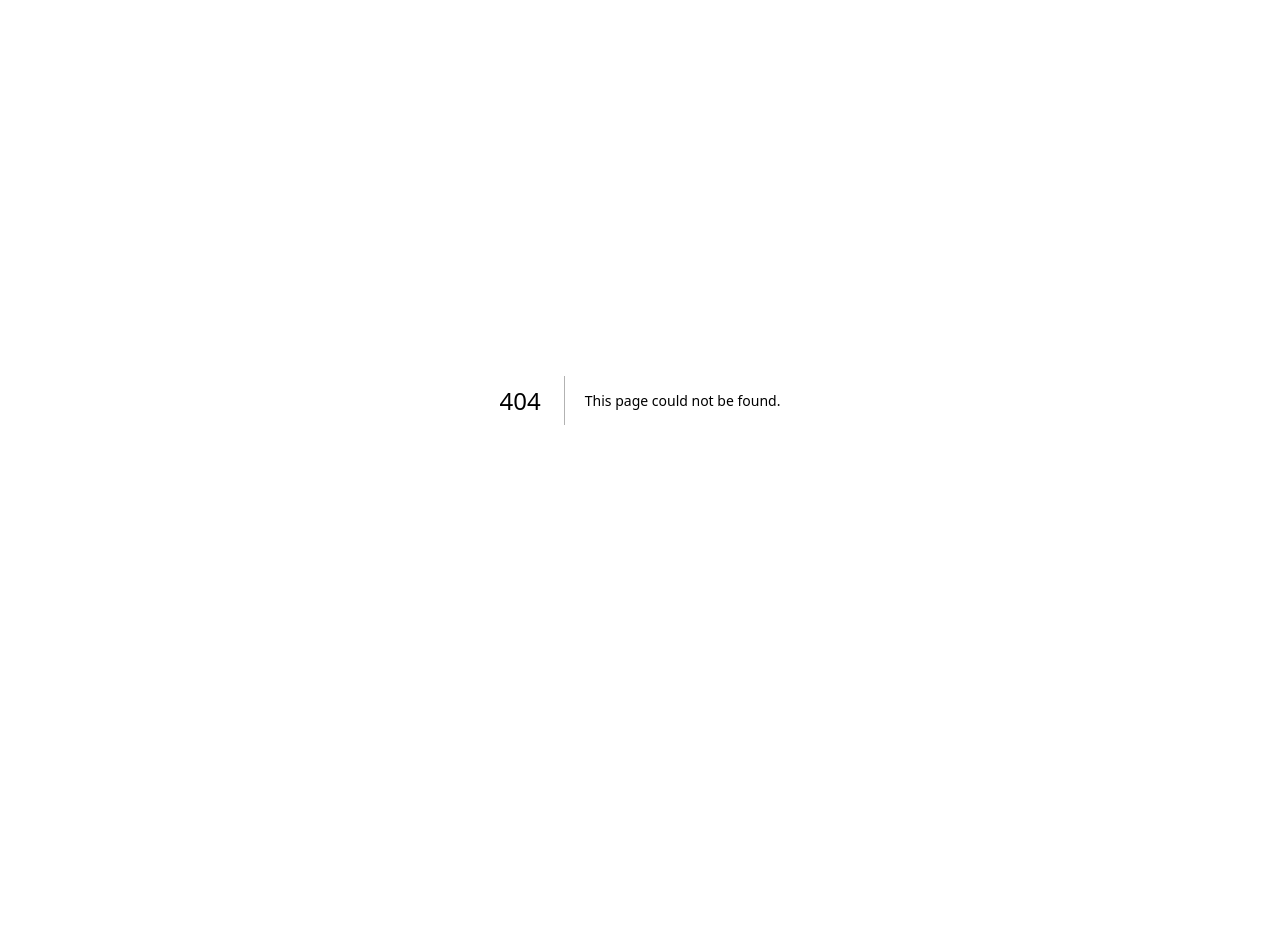
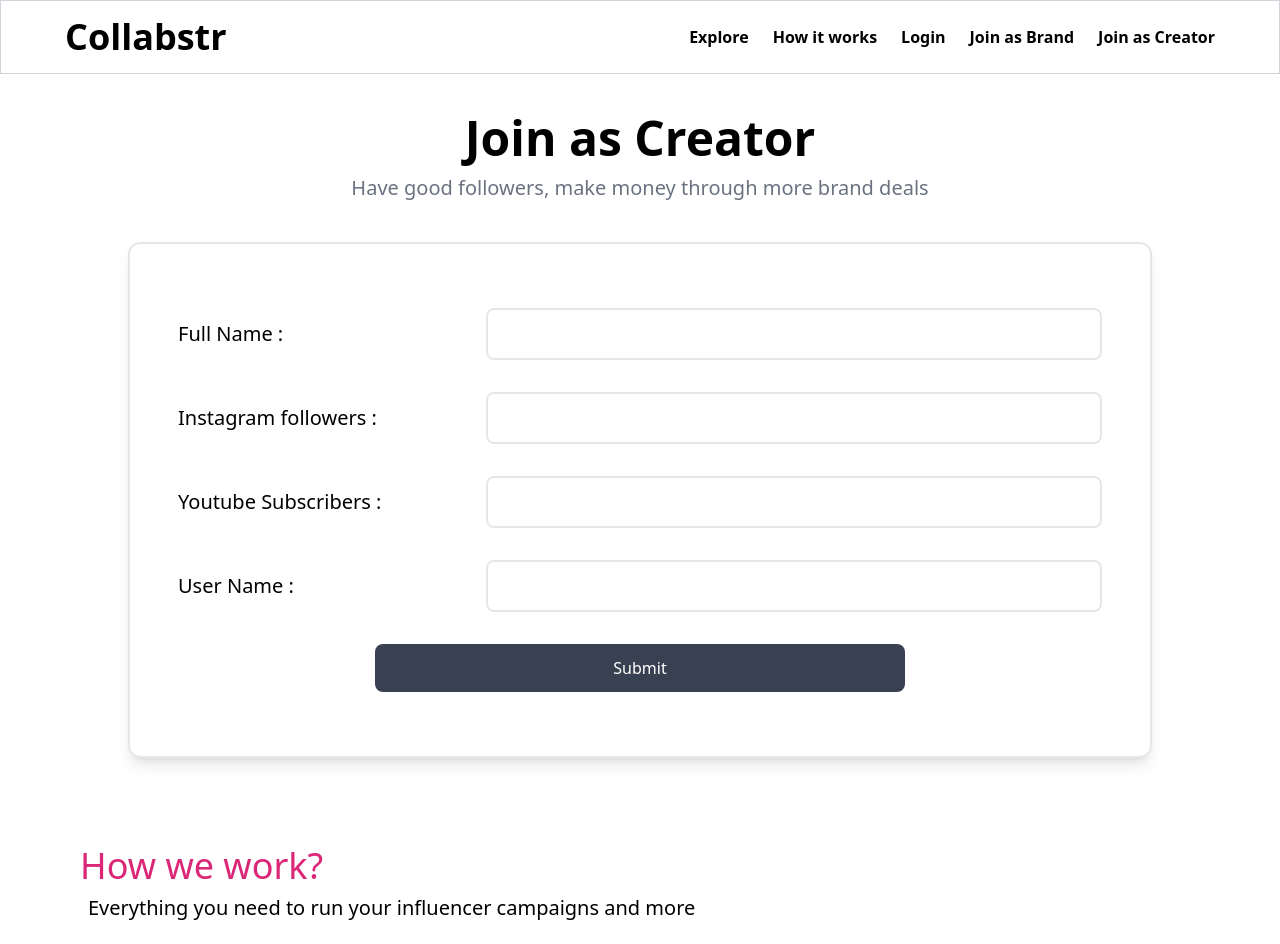
Before and after one commit to ashjha03/bimp, a Next.js app: page /join/creator in a window 1280 px wide. Before the commit this address had no page. Shown: the top 944 px of the page. Before the commit the page ends 800 px from the top, so only its background shows below. Built offline with nearby package versions, Linux system fonts and the light colour scheme.

Commit message:
Join as creator page created

```diff
--- /dev/null
+++ b/components/HowWeWork.jsx
@@ -0,0 +1,39 @@
+import React from "react";
+
+const HowWeWork = () => {
+  return (
+    <div>
+      <div className="work py-12 px-20">
+        <h1 className="text-4xl font-extralight text-pink-600">How we work?</h1>
+        <p className="text-xl p-2">
+          Everything you need to run your influencer campaigns and more
+        </p>
+        <div className="boxes pt-4 grid grid-cols-3 gap-6 px-8">
+          <div className="box px-6 py-12 shadow-lg rounded-xl bg-gray-800 text-white">
+            <h1 className="text-2xl font-bold">Search Influencers</h1>
+            <p className="text-md pt-2">
+              Search through thousands of vetted Instagram and YouTube
+              influencers.
+            </p>
+          </div>
+          <div className="box px-6 py-12 shadow-lg rounded-xl bg-gray-800 text-white">
+            <h1 className="text-2xl font-bold">Purchase Securely</h1>
+            <p className="text-md pt-2">
+              Safely purchase through Collabstr. We hold your payment until the
+              work is completed.
+            </p>
+          </div>
+          <div className="box px-6 py-12 shadow-lg rounded-xl bg-gray-800 text-white">
+            <h1 className="text-2xl font-bold">Recieve Quality Content</h1>
+            <p className="text-md pt-2">
+              Receive your high quality content from influencers directly
+              through the platform.
+            </p>
+          </div>
+        </div>
+      </div>
+    </div>
+  );
+};
+
+export default HowWeWork;
--- a/components/Navbar.jsx
+++ b/components/Navbar.jsx
@@ -11,8 +11,12 @@ const Navbar = () => {
         <li>Explore</li>
         <li>How it works</li>
         <li>Login</li>
-        <li>Join as Brand</li>
-        <li>Join as Creator</li>
+        <li>
+          <Link href="/join/brand"> Join as Brand</Link>
+        </li>
+        <li>
+          <Link href="/join/creator"> Join as Creator</Link>
+        </li>
       </ul>
     </nav>
   );
--- a/pages/Home.js
+++ b/pages/Home.js
@@ -1,4 +1,5 @@
 import Featured from "@/components/Featured";
+import HowWeWork from "@/components/HowWeWork";
 import Navbar from "@/components/Navbar";
 
 const Home = () => {
@@ -27,35 +28,7 @@ const Home = () => {
         description="Hire top influencers from Youtube"
       />
       <hr />
-      <div className="work py-12 px-20">
-        <h1 className="text-4xl font-extralight text-pink-600">How we work?</h1>
-        <p className="text-xl p-2">
-          Everything you need to run your influencer campaigns and more
-        </p>
-        <div className="boxes pt-4 grid grid-cols-3 gap-6 px-8">
-          <div className="box px-6 py-12 shadow-lg rounded-xl bg-gray-800 text-white">
-            <h1 className="text-2xl font-bold">Search Influencers</h1>
-            <p className="text-md pt-2">
-              Search through thousands of vetted Instagram and YouTube
-              influencers.
-            </p>
-          </div>
-          <div className="box px-6 py-12 shadow-lg rounded-xl bg-gray-800 text-white">
-            <h1 className="text-2xl font-bold">Purchase Securely</h1>
-            <p className="text-md pt-2">
-              Safely purchase through Collabstr. We hold your payment until the
-              work is completed.
-            </p>
-          </div>
-          <div className="box px-6 py-12 shadow-lg rounded-xl bg-gray-800 text-white">
-            <h1 className="text-2xl font-bold">Recieve Quality Content</h1>
-            <p className="text-md pt-2">
-              Receive your high quality content from influencers directly
-              through the platform.
-            </p>
-          </div>
-        </div>
-      </div>
+      <HowWeWork />
     </div>
   );
 };
--- /dev/null
+++ b/pages/join/brand.jsx
@@ -0,0 +1,21 @@
+import Navbar from "@/components/Navbar";
+import React from "react";
+
+const brand = () => {
+  return (
+    <div>
+      <Navbar />
+      <div className="pt-16">
+        <h1 className="text-4xl text-center pb-4 font-bold leading-snug">
+          The easy way to get <br /> Your Brand Global
+        </h1>
+        <p className="text-xl text-center text-gray-500">
+          Find influencers, run campaigns, and get unique content for your brand
+          in seconds
+        </p>
+      </div>
+    </div>
+  );
+};
+
+export default brand;
--- /dev/null
+++ b/pages/join/creator.jsx
@@ -0,0 +1,57 @@
+import HowWeWork from "@/components/HowWeWork";
+import Navbar from "@/components/Navbar";
+import React from "react";
+
+const Creator = () => {
+  return (
+    <div>
+      <Navbar />
+      <div className="py-10 px-12">
+        <h1 className="text-5xl font-bold text-center pb-3">Join as Creator</h1>
+        <p className="text-xl text-gray-500 text-center">
+          Have good followers, make money through more brand deals
+        </p>
+
+        <form
+          action=""
+          className="max-w-5xl border-2 rounded-xl shadow-lg grid gap-8 mx-auto mt-10 px-12 py-16"
+        >
+          <div className="input flex items-center justify-between">
+            <label className="text-xl pr-4" htmlFor="">
+              Full Name :{" "}
+            </label>
+            <input type="text" className="p-3 rounded-lg border-2 w-2/3" />
+          </div>
+          <div className="input flex items-center justify-between">
+            <label className="text-xl pr-4" htmlFor="">
+              Instagram followers :{" "}
+            </label>
+            <input type="text" className="p-3 rounded-lg border-2 w-2/3" />
+          </div>
+          <div className="input flex items-center justify-between">
+            <label className="text-xl pr-4" htmlFor="">
+              Youtube Subscribers :{" "}
+            </label>
+            <input type="text" className="p-3 rounded-lg border-2 w-2/3" />
+          </div>
+          <div className="input flex items-center justify-between">
+            <label className="text-xl pr-4" htmlFor="">
+              User Name :{" "}
+            </label>
+            <input type="text" className="p-3 rounded-lg border-2 w-2/3" />
+          </div>
+          <div className="btn text-center px-16">
+            <button className="bg-gray-700 hover:bg-gray-900 hover:underline text-white py-3 rounded-lg w-2/3">
+              Submit
+            </button>
+          </div>
+        </form>
+      </div>
+      <div className="">
+        <HowWeWork />
+      </div>
+    </div>
+  );
+};
+
+export default Creator;
```
